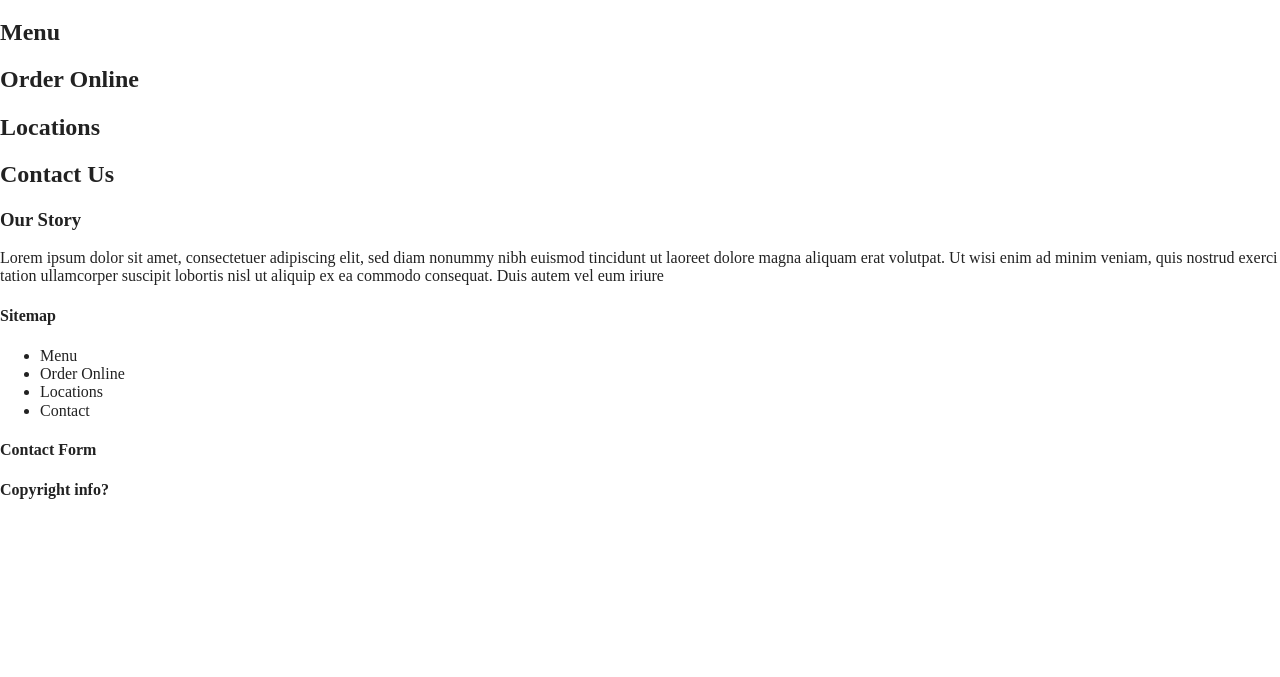
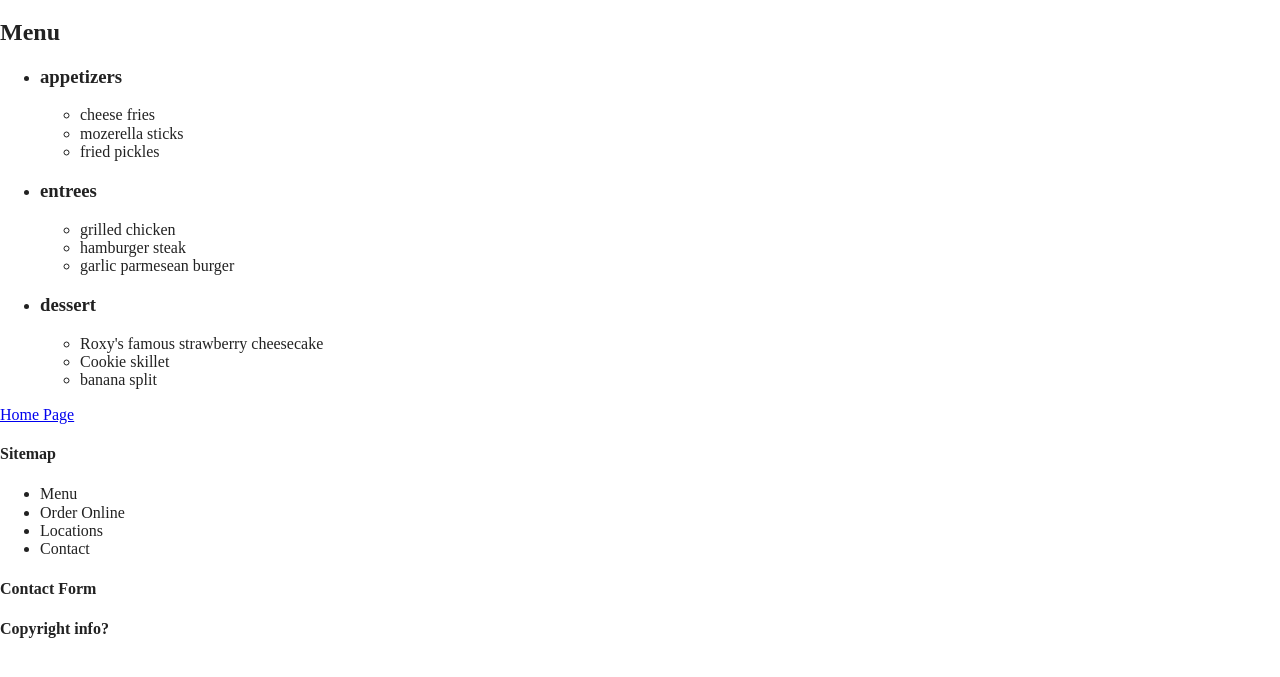
Before and after one commit to shannabaudierrr/Project-1--Restaurant, a website built with Parcel: page page-2-index.html in a window 1280 px wide. Shown: the part 61-738 px from the top of the page. Built offline with nearby package versions, Linux system fonts and the light colour scheme.

Commit message:
Added a menu page (kinda)

```diff
--- a/page-2-index.html
+++ b/page-2-index.html
@@ -26,22 +26,29 @@
 </header>
 <body>
   <section>
+    <!-- make a side bar to scroll to categories-->
   <h2>Menu</h2>
-  <h2>Order Online</h2>
-  <h2>Locations</h2>
-  <h2>Contact Us</h2>
-</section>
-<!-- should this be sections? -->
-<section>
-  <h3>Our Story</h3>
-  <p>Lorem ipsum dolor sit amet, consectetuer adipiscing
-    elit, sed diam nonummy nibh euismod tincidunt
-    ut laoreet dolore magna aliquam erat volutpat. Ut
-    wisi enim ad minim veniam, quis nostrud exerci
-    tation ullamcorper suscipit lobortis nisl ut aliquip ex
-    ea commodo consequat. Duis autem vel eum iriure</p>
-    <!-- insert a photo? -->
-</section>
+ <ul>
+   <li><h3>appetizers</h3></li>
+    <ul>
+      <li>cheese fries </li>
+      <li>mozerella sticks</li>
+      <li>fried pickles</li>
+    </ul>
+   <li><h3>entrees</h3></li>
+    <ul>
+      <li>grilled chicken</li>
+      <li>hamburger steak</li>
+      <li>garlic parmesean burger</li>
+    </ul>
+   <li><h3>dessert<h3></h3></li>
+    <ul>
+      <li>Roxy's famous strawberry cheesecake</li>
+      <li>Cookie skillet</li>
+      <li>banana split</li>
+    </ul>
+ </ul>
+<a href="index.html">Home Page</a>
 </body>
 <footer>
   <h4>Sitemap</h4>
```
Also changed, not shown: index.html (+3 -2 lines).
